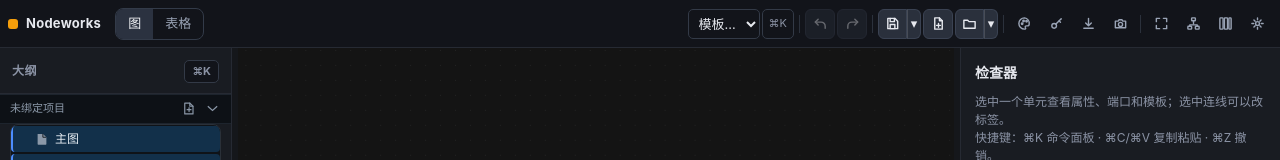
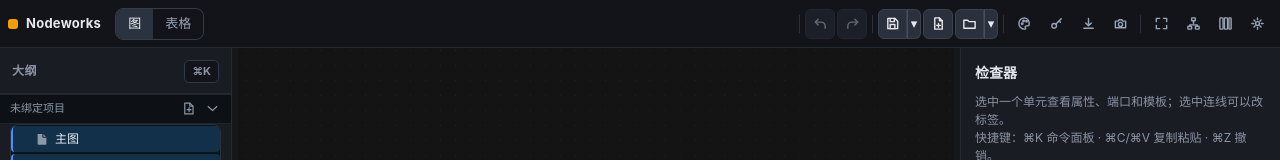
Before and after one commit to xiaobaibaix/Nodeworks, a React (Vite) app: page / in a window 1280 px wide. Shown: the top 160 px of the page. Built offline with nearby package versions, Linux system fonts and the light colour scheme.

Commit message:
refactor: 顶栏去掉模板下拉与命令面板按钮

```diff
--- a/src/components/Toolbar.tsx
+++ b/src/components/Toolbar.tsx
@@ -199,7 +199,6 @@ function SplitButton({
 }
 
 export default function Toolbar() {
-  const addNode = useGraph((s) => s.addNode);
   const toastOf = useGraph((s) => s.toastOf);
   const preview = useGraph((s) => s.preview);
   const undo = useGraph((s) => s.undo);
@@ -208,8 +207,6 @@ export default function Toolbar() {
   const canRedo = useGraph((s) => s.future.length > 0);
   const graph = useCurrentGraph();
   const count = graph.nodes.length;
-  const kinds = graph.kinds;
-  const togglePalette = useGraph((s) => s.togglePalette);
   const setExportOpen = useGraph((s) => s.setExportOpen);
   const openStyle = useGraph((s) => s.openStyle);
   const openProviders = useGraph((s) => s.openProviders);
@@ -260,22 +257,6 @@ export default function Toolbar() {
         </div>
       </div>
       <div className="bar-actions">
-        <select
-          className="template-pick"
-          value=""
-          disabled={preview}
-          title="从模板新建"
-          onChange={(e) => {
-            const key = e.target.value;
-            if (key) addNode(undefined, key);
-          }}
-        >
-          <option value="">模板…</option>
-          {Object.entries(kinds).map(([key, def]) => (
-            <option key={key} value={key}>{def.name || key}</option>
-          ))}
-        </select>
-        <button className="kbd" title="命令面板 (⌘K)" onClick={() => togglePalette(true)}>⌘K</button>
         <span className="sep" />
         <IconButton tip="撤销（⌘Z）" onClick={undo} disabled={!canUndo || preview}>
           <IconUndo />
```
